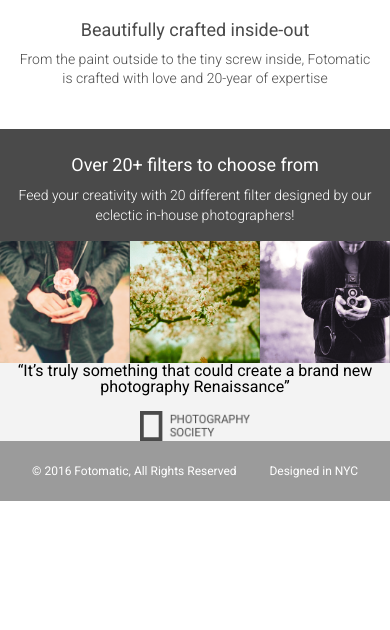
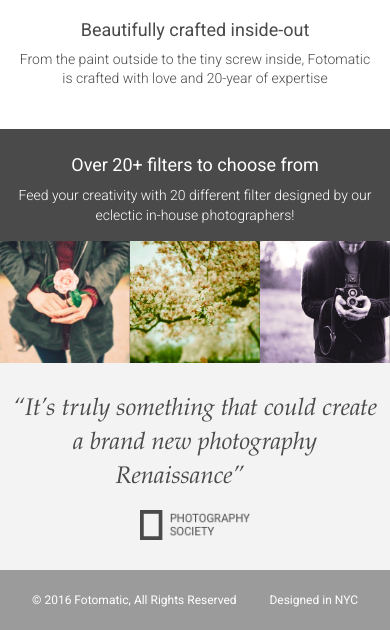
Before and after one commit to JenessaCodes/photomatic-project-capstone-1, a plain HTML site: page index.html in a window 390 px wide. Shown: the part 1051-1681 px from the top of the page. Before the commit the page ends 1552 px from the top, so only its background shows below. Drawn offline with Linux system fonts and the light colour scheme; a web font is replaced by a local one.

Commit message:
Fix the missing period typo with quotes section css classes

```diff
--- a/_site/resources/css/style.css
+++ b/_site/resources/css/style.css
@@ -323,7 +323,6 @@ header .mobile {
     margin-bottom: 1rem;
   }
 
-  /*Probably not supposed to be normal weight*/
   #filters-section .content h2 {
     padding-bottom: .625rem;
     font-size: 1.125rem;
@@ -339,7 +338,7 @@ header .mobile {
   #filters-section .images-container {
     padding: 0;
   }
-/*only mobile doesn't display extra*/
+
   #filters-section .extra {
     display: none;
   }
@@ -351,11 +350,12 @@ header .mobile {
   background-color: #f3f3f3;
 }
 
-#quotes-section content {
+#quotes-section .content {
+  text-align: center;
   padding: 5rem 0;
 }
 
-#quotes-section quote {
+#quotes-section .quote {
   padding-right: 1.875rem;
   font-family: "Palatino", serif;
   font-size: 1.875rem;
@@ -369,11 +369,11 @@ header .mobile {
 }
 
 @media only screen and (max-width: 760px) {
-  #quotes-section content {
+  #quotes-section .content {
     padding: 1.875rem .625rem;
   }
 
-  #quotes-section quote {
+  #quotes-section .quote {
     font-size: 1.5rem;
     line-height: 1.4;
   }
--- a/index.html
+++ b/index.html
@@ -102,7 +102,7 @@
 
     <!-- Quotes Section -->
     <div id="quotes-section">
-      <div class="content center">
+      <div class="content">
         <span class="quote">“It’s truly something that could create a brand new photography Renaissance”</span>
         <img class="quote-citation" src="./resources/images/photography-logo.png" />
       </div>
--- a/resources/css/style.css
+++ b/resources/css/style.css
@@ -323,7 +323,6 @@ header .mobile {
     margin-bottom: 1rem;
   }
 
-  /*Probably not supposed to be normal weight*/
   #filters-section .content h2 {
     padding-bottom: .625rem;
     font-size: 1.125rem;
@@ -339,7 +338,7 @@ header .mobile {
   #filters-section .images-container {
     padding: 0;
   }
-/*only mobile doesn't display extra*/
+
   #filters-section .extra {
     display: none;
   }
@@ -351,11 +350,12 @@ header .mobile {
   background-color: #f3f3f3;
 }
 
-#quotes-section content {
+#quotes-section .content {
+  text-align: center;
   padding: 5rem 0;
 }
 
-#quotes-section quote {
+#quotes-section .quote {
   padding-right: 1.875rem;
   font-family: "Palatino", serif;
   font-size: 1.875rem;
@@ -369,11 +369,11 @@ header .mobile {
 }
 
 @media only screen and (max-width: 760px) {
-  #quotes-section content {
+  #quotes-section .content {
     padding: 1.875rem .625rem;
   }
 
-  #quotes-section quote {
+  #quotes-section .quote {
     font-size: 1.5rem;
     line-height: 1.4;
   }
```
Also changed, not shown: _site/index.html (+1 -1 lines).
